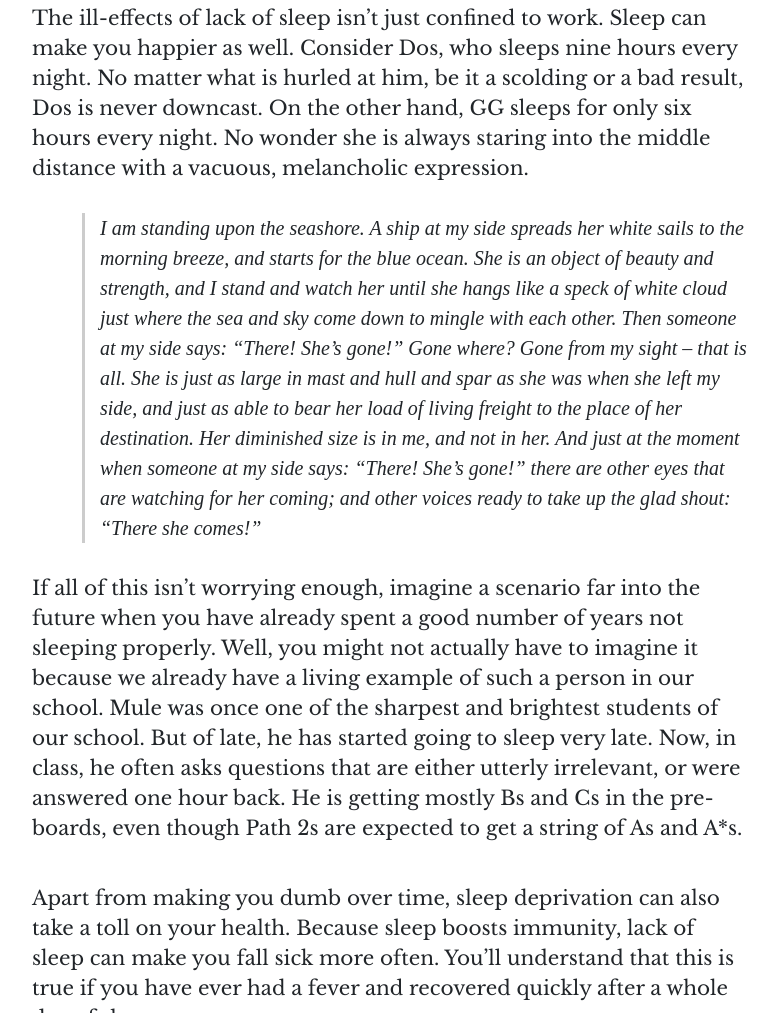
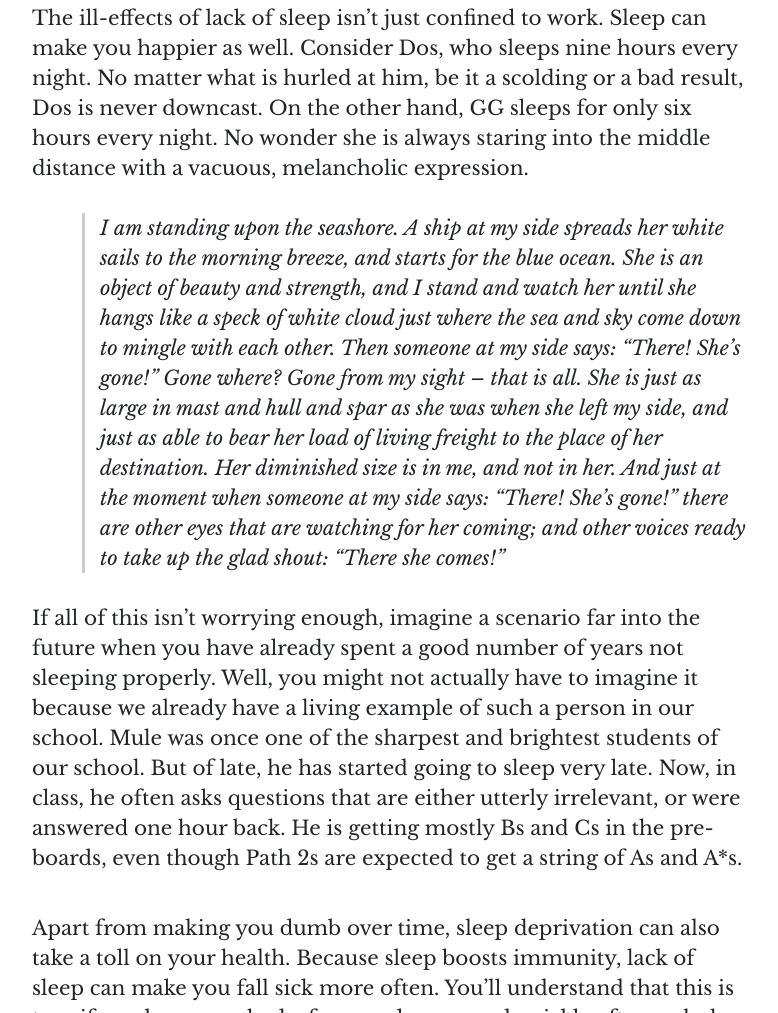
Before and after one commit to boringfrog/boringfrog.github.io, a plain HTML site: page index.html in a window 1280 px wide. Shown: the part 3393-4406 px from the top of the page, without its empty margins (248-1026 px from the left). Drawn offline with nearby package versions, Linux system fonts and the light colour scheme.

Commit message:
Update article.css

```diff
--- a/article.css
+++ b/article.css
@@ -38,7 +38,7 @@ p    {
 blockquote {
   font: 14px/22px;
   font-style: italic;
-  font-family: "Libre Baskerville Italic", serif;
+  font-family: "Libre Baskerville", serif;
   margin-top: 10px;
   margin-bottom: 10px;
   margin-left: 50px;
```
